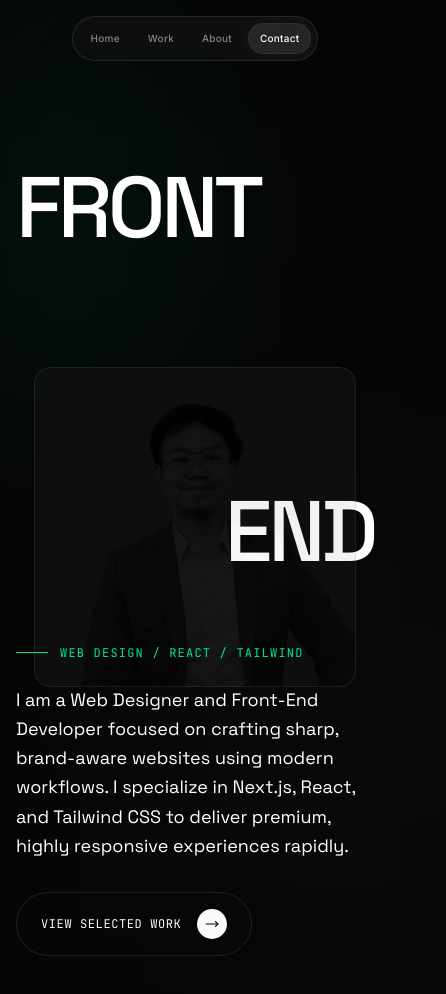
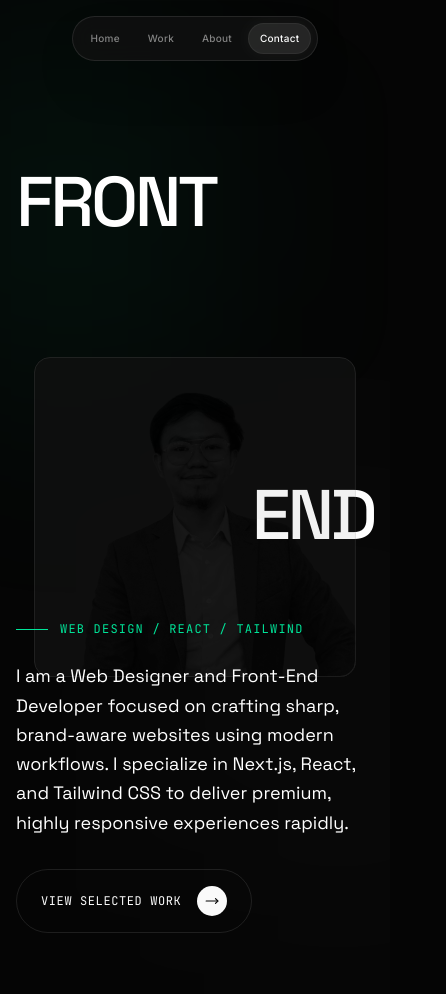
Before and after one commit to DevHansJTF/my-dev-portfolio, a Next.js app: page / in a window 390 px wide. Shown: the top 994 px of the page, 446 px wide, since content can reach past the window. Built offline with nearby package versions, Linux system fonts and the light colour scheme.

Commit message:
fixed mobile responsiveness and layout

```diff
--- a/app/layout.tsx
+++ b/app/layout.tsx
@@ -33,11 +33,13 @@ export default function RootLayout({ children }: { children: React.ReactNode })
   return (
     <html
       lang="en"
-      className={`${inter.variable} ${jetbrainsMono.variable} ${spaceGrotesk.variable} dark scroll-smooth`}
+      className={`${inter.variable} ${jetbrainsMono.variable} ${spaceGrotesk.variable} dark scroll-smooth overflow-x-hidden`}
     >
       <body className="antialiased min-h-screen flex flex-col relative selection:bg-accent selection:text-background overflow-x-hidden">
         <NavBar />
-        <main className="flex-grow pt-24 pb-16 px-4 md:px-8 lg:px-16 mx-auto w-full max-w-7xl">{children}</main>
+        <main className="flex-grow pt-24 pb-16 px-4 md:px-8 lg:px-16 mx-auto w-full max-w-7xl overflow-x-hidden">
+          {children}
+        </main>
         <Footer />
       </body>
     </html>
--- a/components/layout/NavBar.tsx
+++ b/components/layout/NavBar.tsx
@@ -53,7 +53,7 @@ export function NavBar() {
         scrolled ? "bg-background/80 backdrop-blur-lg border-b border-white/5 shadow-sm" : "bg-transparent"
       }`}
     >
-      <nav className="flex items-center justify-center gap-1 sm:gap-2 p-1.5 rounded-full border border-white/10 bg-surface/80 backdrop-blur-md shadow-2xl transition-all duration-300 w-max mx-auto">
+      <nav className="flex items-center justify-center gap-1 sm:gap-2 p-1.5 rounded-full border border-white/10 bg-surface/80 backdrop-blur-md shadow-2xl transition-all duration-300 max-w-[95vw] sm:max-w-max mx-auto overflow-x-hidden">
         {navItems.map((item) => {
           const isActive = activeSection === item.path;
 
--- a/components/sections/Hero.tsx
+++ b/components/sections/Hero.tsx
@@ -1,36 +1,52 @@
+"use client";
+
 import Image from "next/image";
 import { FadeIn } from "@/components/animations/FadeIn";
 import { MoveRight } from "lucide-react";
+import { useState } from "react";
 
 export function Hero() {
+  const [isImageActive, setIsImageActive] = useState(false);
+
   return (
     <section id="home" className="relative min-h-[80vh] flex flex-col justify-center mt-20 md:mt-0">
       <div className="grid grid-cols-1 md:grid-cols-12 gap-8 items-center relative z-10 w-full">
         <div className="col-span-1 md:col-span-12 flex flex-col md:flex-row justify-between relative z-20 mix-blend-difference w-full pointer-events-none">
-          <FadeIn delay={0.1} direction="left" className="self-start md:self-auto">
-            <h1 className="font-display font-medium uppercase text-[22vw] sm:text-[18vw] md:text-8xl lg:text-[10rem] xl:text-[12rem] leading-[0.75] md:leading-[0.85] tracking-tighter mix-blend-difference text-white">
+          <FadeIn delay={0.1} direction="left" className="self-start md:self-auto w-full">
+            <h1 className="font-display font-medium uppercase text-[18vw] sm:text-[15vw] md:text-8xl lg:text-[10rem] xl:text-[12rem] leading-[0.75] md:leading-[0.85] tracking-tighter mix-blend-difference text-white">
               FRONT
             </h1>
           </FadeIn>
           <div className="h-[260px] sm:h-[320px] md:hidden w-full"></div>{" "}
           {/* Spacer on mobile for the absolute image */}
-          <FadeIn delay={0.2} direction="right" className="self-end md:self-auto">
-            <h1 className="font-display font-medium uppercase text-[22vw] sm:text-[18vw] md:text-8xl lg:text-[10rem] xl:text-[12rem] leading-[0.75] md:leading-[0.85] tracking-tighter mix-blend-difference text-white">
+          <FadeIn delay={0.2} direction="right" className="self-end md:self-auto text-right w-full">
+            <h1 className="font-display font-medium uppercase text-[18vw] sm:text-[15vw] md:text-8xl lg:text-[10rem] xl:text-[12rem] leading-[0.75] md:leading-[0.85] tracking-tighter mix-blend-difference text-white">
               END
             </h1>
           </FadeIn>
         </div>
 
         {/* Central Image Placeholder - Representing the developer portrait */}
-        <div className="col-span-1 md:col-span-6 md:col-start-4 absolute top-[45%] md:top-1/2 left-1/2 -translate-x-1/2 -translate-y-1/2 w-[90%] sm:w-[75%] md:w-[60%] h-[320px] sm:h-[400px] md:h-[500px] z-0 opacity-80 hover:opacity-100 transition-opacity duration-700 pointer-events-auto max-w-[calc(100vw-2rem)]">
+        <div
+          className="col-span-1 md:col-span-6 md:col-start-4 absolute top-[45%] md:top-1/2 left-1/2 -translate-x-1/2 -translate-y-1/2 w-[90%] sm:w-[75%] md:w-[60%] h-[320px] sm:h-[400px] md:h-[500px] z-0 opacity-80 hover:opacity-100 transition-opacity duration-700 pointer-events-auto max-w-[calc(100vw-2rem)] cursor-pointer md:cursor-auto"
+          onClick={() => setIsImageActive(!isImageActive)}
+        >
           <div className="w-full h-full relative rounded-2xl md:rounded-[40px] overflow-hidden bg-surface group">
             {/* Decorative border */}
-            <div className="absolute inset-0 rounded-2xl md:rounded-[40px] border border-white/10 group-hover:border-accent/40 transition-colors duration-700 z-10" />
+            <div
+              className={`absolute inset-0 rounded-2xl md:rounded-[40px] border transition-colors duration-700 z-10 ${
+                isImageActive ? "border-accent/40" : "border-white/10 md:group-hover:border-accent/40"
+              }`}
+            />
             <Image
               src="/my-image.png"
               alt="Developer Portrait"
               fill
-              className="object-cover mix-blend-overlay grayscale group-hover:grayscale-0 group-hover:mix-blend-normal transition-all duration-[1000ms] ease-out scale-100 group-hover:scale-105"
+              className={`object-cover transition-all duration-[1000ms] ease-out ${
+                isImageActive
+                  ? "grayscale-0 mix-blend-normal scale-105"
+                  : "mix-blend-overlay grayscale scale-100 md:group-hover:grayscale-0 md:group-hover:mix-blend-normal md:group-hover:scale-105"
+              }`}
               referrerPolicy="no-referrer"
             />
           </div>
```
